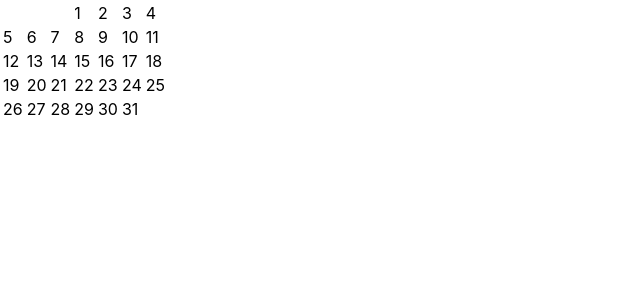
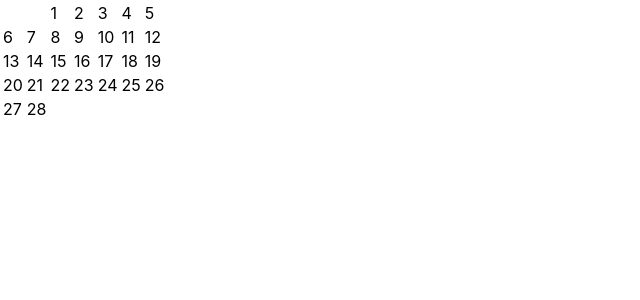
Before and after one commit to jmcc999/DigitalTAFrontEnd, a React (Create React App) app in the folder app/: page / in a window 1280 px wide. Shown: the top 300 px of the page, without its empty margins (0-640 px from the left). Built offline with nearby package versions, Linux system fonts and the light colour scheme.

Commit message:
Morning Pull 9.24.22

```diff
--- a/app/src/App.js
+++ b/app/src/App.js
@@ -5,7 +5,7 @@ import Month from './Month.js'
 function App() {
   return (
     <div>
-     <Month startDay="4" length="31"/>
+     <Month startDay="3" length="28"/>
     </div>
   );
 }
```
